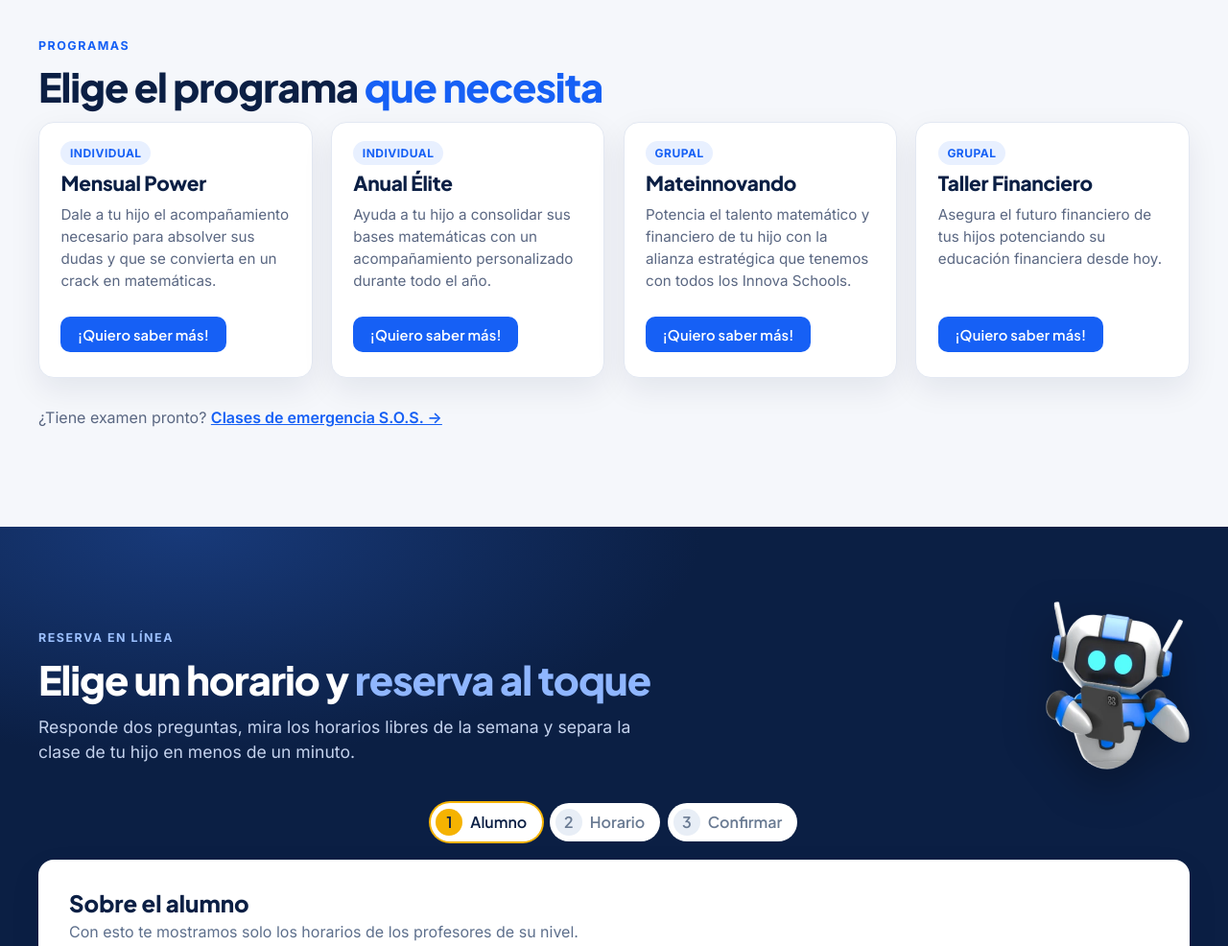
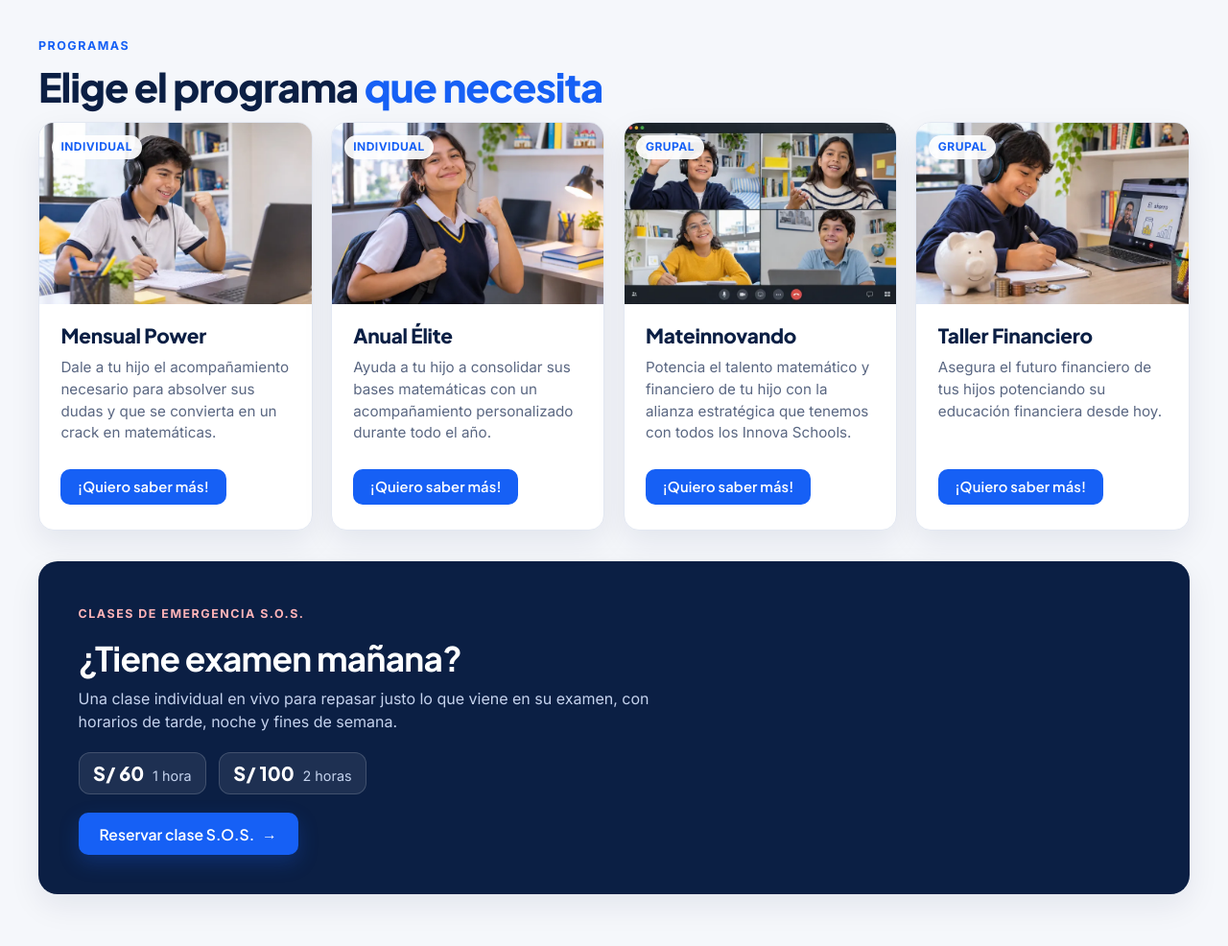
Before and after one commit to sayefsgallegos-oss/Ejercicios, a plain HTML site: page matlab-web/opcion-a/index.html in a window 1280 px wide. Shown: the part 4280-5266 px from the top of the page at 96% size. Drawn offline with Linux system fonts and the light colour scheme.

Commit message:
Propuesta A: fotos en las tarjetas de programas y franja S.O.S.
Tarjetas de Power, Élite, Mateinnovando y Taller Financiero con su foto
(solo en la Propuesta A, con data-fotos). Nueva franja de clases S.O.S.
con precios, por ahora sin foto hasta tener una mejor.

Co-Authored-By: Claude Opus 5.5 <noreply@anthropic.com>
Claude-Session: https://claude.ai/code/session_012ze8WRdCQ41QUxvsmvKpor

```diff
--- a/matlab-web/css/opcion-a.css
+++ b/matlab-web/css/opcion-a.css
@@ -383,3 +383,25 @@
 @media (max-width: 560px) { .pa-matti-reserva { width: 76px; } }
 @media (prefers-reduced-motion: reduce) { .pa-mascota:hover .pa-mascota-principal { transform: none; } }
 .pa-hero-foto .pa-burbuja img.pa-mini-img { width: 44px; height: auto; display: block; object-fit: contain; }
+
+/* ---------- Tarjetas de programas con foto ---------- */
+.pa .cuaderno.con-foto { padding-top: 0; overflow: hidden; }
+.pa .cuaderno .tarjeta-foto { width: calc(100% + 2.8rem); max-width: none; margin: 0 -1.4rem 1rem; aspect-ratio: 3 / 2; object-fit: cover; display: block; transition: transform .4s; }
+.pa .cuaderno.con-foto:hover .tarjeta-foto { transform: scale(1.04); }
+.pa .cuaderno.con-foto .etiqueta { top: .8rem; left: .8rem; background: rgba(255,255,255,.92); }
+.pa .cuaderno.con-foto h3 { margin-top: .3rem; }
+
+/* ---------- Banda S.O.S. ---------- */
+.pa-sos-banda { margin-top: 2rem; display: grid; grid-template-columns: 1.15fr 1fr; background: var(--azul-oscuro); color: #fff; border-radius: 20px; overflow: hidden; box-shadow: var(--sombra); }
+.pa-sos-banda > * { min-width: 0; }
+.pa-sos-banda img { width: 100%; height: 100%; object-fit: cover; display: block; min-height: 300px; }
+.pa-sos-texto { padding: clamp(1.5rem, 4vw, 2.6rem); align-self: center; }
+.pa-sos-texto .pa-eyebrow { color: #ffb4b8; }
+.pa .pa-sos-texto h3 { color: #fff; font-size: clamp(1.6rem, 3vw, 2.2rem); margin: 0 0 .6rem; letter-spacing: -.02em; }
+.pa-sos-texto > p { color: #c5d3ee; margin: 0 0 1.2rem; }
+.pa-sos-precios { display: flex; gap: .8rem; flex-wrap: wrap; }
+.pa-sos-precios span { background: rgba(255,255,255,.08); border: 1px solid rgba(255,255,255,.16); border-radius: 12px; padding: .5rem .9rem; color: #c5d3ee; font-size: .9rem; }
+.pa-sos-precios b { color: #fff; font: 800 1.25rem var(--fuente-titulos); margin-right: .3rem; }
+@media (max-width: 860px) { .pa-sos-banda { grid-template-columns: 1fr; } .pa-sos-banda img { min-height: 0; aspect-ratio: 3 / 2; } }
+.pa-sos-banda.sin-foto { grid-template-columns: 1fr; }
+.pa-sos-banda.sin-foto .pa-sos-texto { max-width: 720px; }
--- a/matlab-web/js/datos.js
+++ b/matlab-web/js/datos.js
@@ -21,6 +21,7 @@ window.MATLAB_DATOS = {
   programas: [
     {
       slug: "anual-elite",
+      foto_tarjeta: "/img/opcion-a/prog-elite.webp",
       nombre: "Anual Élite",
       tipo: "individual",
       etiqueta: "Programa integral",
@@ -53,6 +54,7 @@ window.MATLAB_DATOS = {
     },
     {
       slug: "mensual-power",
+      foto_tarjeta: "/img/opcion-a/prog-power.webp",
       nombre: "Mensual Power",
       tipo: "individual",
       etiqueta: "Programa integral",
@@ -85,6 +87,7 @@ window.MATLAB_DATOS = {
     },
     {
       slug: "mateinnovando",
+      foto_tarjeta: "/img/opcion-a/prog-mateinnovando.webp",
       nombre: "Mateinnovando",
       tipo: "grupal",
       etiqueta: "Taller grupal",
@@ -115,6 +118,7 @@ window.MATLAB_DATOS = {
     },
     {
       slug: "taller-financiero",
+      foto_tarjeta: "/img/opcion-a/prog-financiero.webp",
       nombre: "Taller Financiero",
       tipo: "grupal",
       etiqueta: "Taller grupal",
--- a/matlab-web/js/main.js
+++ b/matlab-web/js/main.js
@@ -315,8 +315,10 @@
     for (const lugar of $$("[data-tarjetas]")) {
       const filtro = lugar.dataset.tarjetas; // "home" | "individual" | "grupal"
       const lista = (await programas()).filter((p) => filtro === "home" ? p.en_home : p.tipo === filtro || (filtro === "individual" && p.tipo === "sos"));
+      const conFotos = lugar.hasAttribute("data-fotos");
       lugar.innerHTML = lista.map((p) => `
-        <article class="cuaderno aparece">
+        <article class="cuaderno aparece${conFotos && p.foto_tarjeta ? " con-foto" : ""}">
+          ${conFotos && p.foto_tarjeta ? `<img class="tarjeta-foto" src="${esc(p.foto_tarjeta)}" alt="" width="720" height="480" loading="lazy">` : ""}
           ${filtro === "home" ? `<span class="etiqueta">${p.tipo === "grupal" ? "Grupal" : "Individual"}</span>` : ""}
           <h3>${esc(p.nombre)}</h3>
           <p>${esc(p.resumen)}</p>
--- a/matlab-web/opcion-a/index.html
+++ b/matlab-web/opcion-a/index.html
@@ -285,8 +285,18 @@
       <div class="pa-ancho">
         <p class="pa-eyebrow">Programas</p>
         <h2 class="pa-h2">Elige el programa <span>que necesita</span></h2>
-        <div class="pa-programas" data-tarjetas="home"></div>
-        <p class="pa-sos">¿Tiene examen pronto? <a href="/clases-de-emergencia/">Clases de emergencia S.O.S. →</a></p>
+        <div class="pa-programas" data-tarjetas="home" data-fotos></div>
+        <!-- Clases S.O.S. — PENDIENTE: foto nueva. Para ponerla, quita "sin-foto" y agrega aquí:
+             <img src="/img/opcion-a/prog-sos.webp" alt="..." width="1100" height="733" loading="lazy"> -->
+        <div class="pa-sos-banda sin-foto aparece">
+          <div class="pa-sos-texto">
+            <p class="pa-eyebrow">Clases de emergencia S.O.S.</p>
+            <h3>¿Tiene examen mañana?</h3>
+            <p>Una clase individual en vivo para repasar justo lo que viene en su examen, con horarios de tarde, noche y fines de semana.</p>
+            <p class="pa-sos-precios"><span><b>S/ 60</b> 1 hora</span><span><b>S/ 100</b> 2 horas</span></p>
+            <a class="pa-btn pa-btn-primario" href="/clases-de-emergencia/">Reservar clase S.O.S. <span aria-hidden="true">→</span></a>
+          </div>
+        </div>
       </div>
     </section>
 
```
Also changed, not shown: matlab-web/img/opcion-a/prog-elite.webp (added), matlab-web/img/opcion-a/prog-financiero.webp (added), matlab-web/img/opcion-a/prog-mateinnovando.webp (added), matlab-web/img/opcion-a/prog-power.webp (added), 1 other file.
